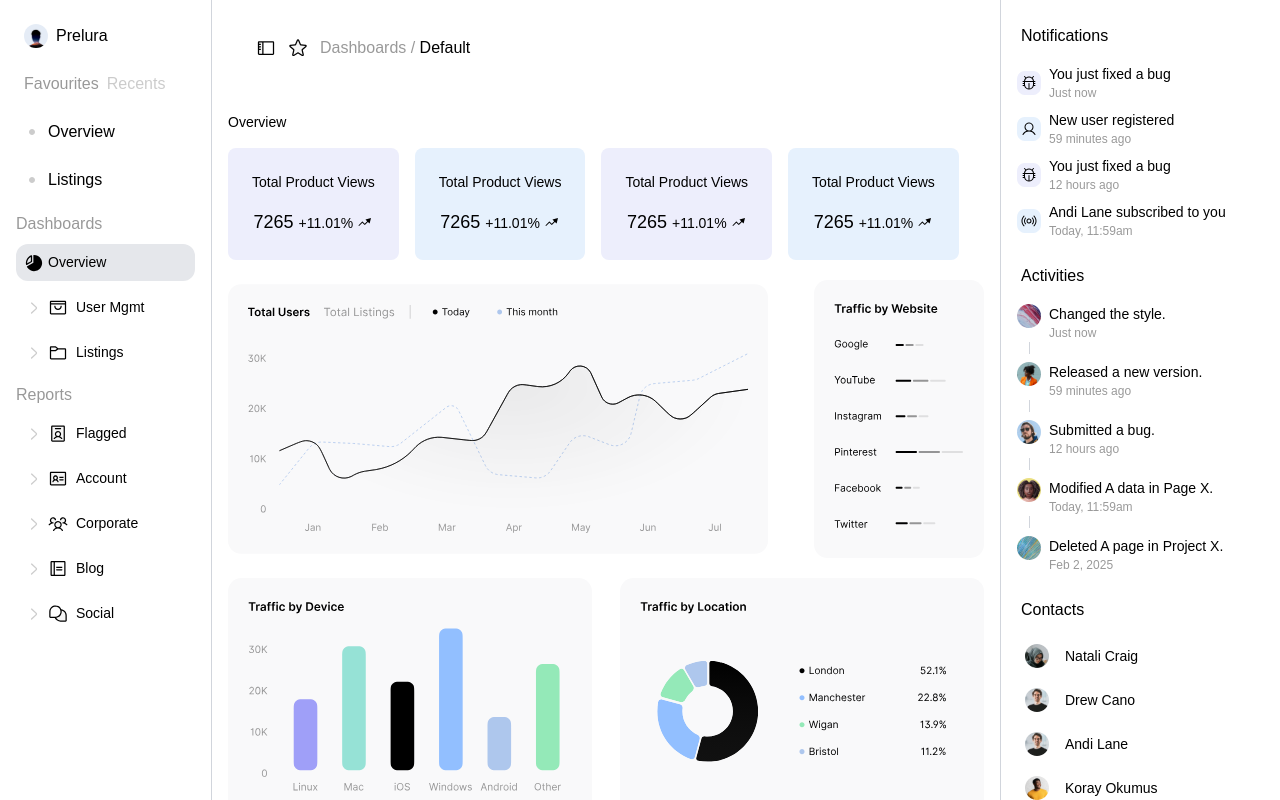
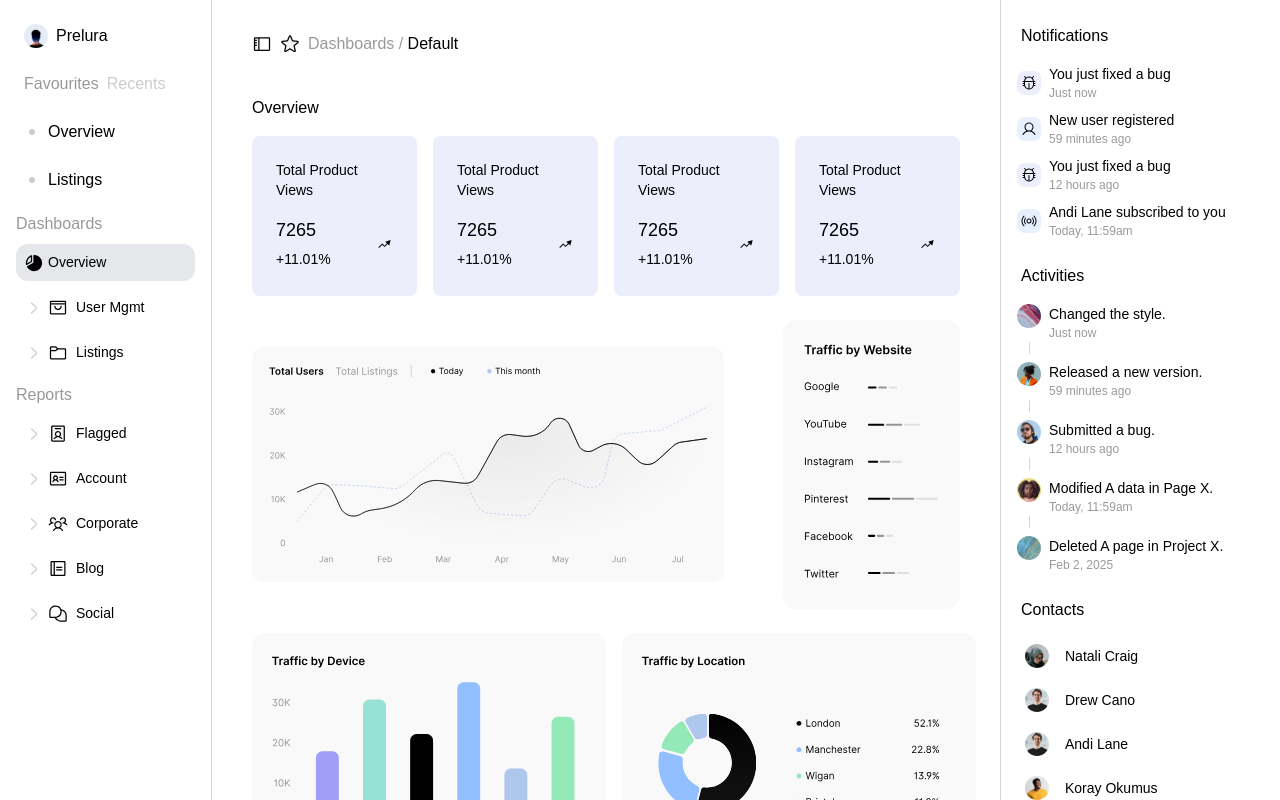
Before and after one commit to okolo157/voltis, a Next.js app: page /dashboard in a window 1280 px wide. Built offline with nearby package versions, Linux system fonts and the light colour scheme.

Commit message:
minor changes

```diff
--- a/app/dashboard/page.tsx
+++ b/app/dashboard/page.tsx
@@ -289,7 +289,6 @@ export default function Dashboard() {
               </div>
             )}
 
-            {/* Other menu items */}
             {[
               { id: "account" as keyof ExpandedSections, icon: "/account.svg", label: "Account" },
               { id: "corporate" as keyof ExpandedSections, icon: "/corporate.svg", label: "Corporate" },
@@ -339,7 +338,6 @@ export default function Dashboard() {
       </main>
 
       <aside className="hidden lg:block w-[280px] h-screen p-4 gap-4 border-l border-gray-300 overflow-y-auto">
-        {/* Notifications */}
         <div className="flex flex-col gap-2">
           <p className="py-[8px] px-[4px]">Notifications</p>
           <div className="flex flex-col gap-2">
@@ -385,7 +383,6 @@ export default function Dashboard() {
           </div>
         </div>
 
-        {/* Activities */}
         <div className="flex flex-col gap-2 my-4">
           <p className="py-[8px] px-[4px]">Activities</p>
           <div className="flex flex-col gap-2">
--- a/components/listings.tsx
+++ b/components/listings.tsx
@@ -18,15 +18,15 @@ export default function Listings() {
   });
 
   return (
-    <div className="p-6">
+    <div className="p-4 sm:p-6">
       {/* Header */}
-      <div className="flex justify-between items-center pb-4 border-b border-gray-300">
+      <div className="flex flex-col sm:flex-row justify-between items-start sm:items-center pb-4 border-b border-gray-300 gap-2 sm:gap-4">
         <h2 className="text-lg font-semibold">Listings</h2>
-        <div className="flex items-center gap-4">
+        <div className="flex flex-wrap items-center gap-2 sm:gap-4">
           <input
             type="text"
             placeholder="Search"
-            className="border rounded-md p-2 text-xs w-48"
+            className="border rounded-md p-2 text-xs w-full sm:w-48"
           />
           <button className="text-gray-600 text-xs">Filter</button>
           <button className="text-gray-600 text-xs">Sort</button>
@@ -43,8 +43,8 @@ export default function Listings() {
       </div>
 
       {viewMode === "table" ? (
-        <>
-          <div className="grid grid-cols-6 text-gray-500 text-xs font-medium py-2 border-b">
+        <div className="overflow-x-auto">
+          <div className="grid grid-cols-6 text-gray-500 text-xs font-medium py-2 border-b min-w-[600px]">
             <span>Title</span>
             <span>Brand</span>
             <span>Condition</span>
@@ -53,8 +53,7 @@ export default function Listings() {
             <span>Uploaded by</span>
           </div>
 
-          {/* Table Rows */}
-          <div className="divide-y">
+          <div className="divide-y min-w-[600px]">
             {listings.map((item, index) => (
               <div
                 key={index}
@@ -86,9 +85,9 @@ export default function Listings() {
               </div>
             ))}
           </div>
-        </>
+        </div>
       ) : (
-        <div className="grid grid-cols-3 gap-4 mt-4">
+        <div className="grid grid-cols-1 sm:grid-cols-2 lg:grid-cols-3 gap-4 mt-4">
           {listings.map((item, index) => (
             <div
               key={index}
@@ -99,7 +98,7 @@ export default function Listings() {
                 width={200}
                 height={100}
                 alt={item.title}
-                className=""
+                className="w-full h-auto"
               />
               <h3 className="font-semibold mt-2">{item.title}</h3>
               <p className="text-gray-500">
--- a/components/mainsection.tsx
+++ b/components/mainsection.tsx
@@ -4,24 +4,23 @@ import Image from "next/image";
 export default function Mainsection() {
   return (
     <div>
-      {" "}
-      <div>
-        <div className="px-[28px] py-[20px] flex justify-between ">
-          <div className="flex gap-3">
+      <div className="px-4 sm:px-6 py-4 flex flex-col sm:flex-row justify-between items-start sm:items-center gap-2 sm:gap-4">
+        <div className="flex items-center gap-2">
           <Image src="/bookicon.svg" alt="book icon" width={20} height={20} />
           <Image src="/staricon.svg" alt="star icon" width={20} height={20} />
-            <p className="text-black opacity-100">
+          <p className="text-black opacity-100 text-sm sm:text-base">
             <span className="opacity-40">Dashboards / </span> Default
           </p>
         </div>
         <div></div>
       </div>
 
-        <div className="flex gap-4 mt-8 flex-col">
-          <h1 className="text-sm">Overview</h1>
-
-          <div className="flex gap-4 flex-nowrap">
-            <div className="bg-[#EDEEFC] p-6 rounded-lg flex flex-col gap-4">
+      {/* Overview Section */}
+      <div className="flex flex-col gap-4 mt-6 px-4 sm:px-6">
+        <h1 className="text-sm sm:text-base">Overview</h1>
+        <div className="grid grid-cols-1 sm:grid-cols-2 lg:grid-cols-4 gap-4">
+          {Array(4).fill(
+            <div className="bg-[#EDEEFC] p-4 sm:p-6 rounded-lg flex flex-col gap-2 sm:gap-4">
               <h2 className="text-sm">Total Product Views</h2>
               <div className="flex justify-center items-center gap-1">
                 <p className="text-lg">
@@ -43,109 +42,42 @@ export default function Mainsection() {
                 </svg>
               </div>
             </div>
-            <div className="bg-[#E6F1FD] p-6 rounded-lg flex flex-col gap-4">
-              <h2 className="text-sm">Total Product Views</h2>
-              <div className="flex justify-center items-center gap-1">
-                <p className="text-lg">
-                  7265 <span className="text-sm">+11.01%</span>
-                </p>
-                <svg
-                  width="16"
-                  height="16"
-                  viewBox="0 0 16 16"
-                  fill="none"
-                  xmlns="http://www.w3.org/2000/svg"
-                >
-                  <path
-                    fill-rule="evenodd"
-                    clip-rule="evenodd"
-                    d="M8.45488 5.60777L14 4L12.6198 9.6061L10.898 7.9532L8.12069 10.8463C8.02641 10.9445 7.89615 11 7.76 11C7.62385 11 7.49359 10.9445 7.39931 10.8463L5.36 8.72199L2.36069 11.8463C2.16946 12.0455 1.85294 12.0519 1.65373 11.8607C1.45453 11.6695 1.44807 11.3529 1.63931 11.1537L4.99931 7.65373C5.09359 7.55552 5.22385 7.5 5.36 7.5C5.49615 7.5 5.62641 7.55552 5.72069 7.65373L7.76 9.77801L10.1766 7.26067L8.45488 5.60777Z"
-                    fill="black"
-                  />
-                </svg>
-              </div>
-            </div>{" "}
-            <div className="bg-[#EDEEFC] p-6 rounded-lg flex flex-col gap-4">
-              <h2 className="text-sm">Total Product Views</h2>
-              <div className="flex justify-center items-center gap-1">
-                <p className="text-lg">
-                  7265 <span className="text-sm">+11.01%</span>
-                </p>
-                <svg
-                  width="16"
-                  height="16"
-                  viewBox="0 0 16 16"
-                  fill="none"
-                  xmlns="http://www.w3.org/2000/svg"
-                >
-                  <path
-                    fill-rule="evenodd"
-                    clip-rule="evenodd"
-                    d="M8.45488 5.60777L14 4L12.6198 9.6061L10.898 7.9532L8.12069 10.8463C8.02641 10.9445 7.89615 11 7.76 11C7.62385 11 7.49359 10.9445 7.39931 10.8463L5.36 8.72199L2.36069 11.8463C2.16946 12.0455 1.85294 12.0519 1.65373 11.8607C1.45453 11.6695 1.44807 11.3529 1.63931 11.1537L4.99931 7.65373C5.09359 7.55552 5.22385 7.5 5.36 7.5C5.49615 7.5 5.62641 7.55552 5.72069 7.65373L7.76 9.77801L10.1766 7.26067L8.45488 5.60777Z"
-                    fill="black"
-                  />
-                </svg>
-              </div>
-            </div>
-            <div className="bg-[#E6F1FD] p-6 rounded-lg flex flex-col gap-4">
-              <h2 className="text-sm">Total Product Views</h2>
-              <div className="flex justify-center items-center gap-1">
-                <p className="text-lg">
-                  7265 <span className="text-sm">+11.01%</span>
-                </p>
-                <svg
-                  width="16"
-                  height="16"
-                  viewBox="0 0 16 16"
-                  fill="none"
-                  xmlns="http://www.w3.org/2000/svg"
-                >
-                  <path
-                    fill-rule="evenodd"
-                    clip-rule="evenodd"
-                    d="M8.45488 5.60777L14 4L12.6198 9.6061L10.898 7.9532L8.12069 10.8463C8.02641 10.9445 7.89615 11 7.76 11C7.62385 11 7.49359 10.9445 7.39931 10.8463L5.36 8.72199L2.36069 11.8463C2.16946 12.0455 1.85294 12.0519 1.65373 11.8607C1.45453 11.6695 1.44807 11.3529 1.63931 11.1537L4.99931 7.65373C5.09359 7.55552 5.22385 7.5 5.36 7.5C5.49615 7.5 5.62641 7.55552 5.72069 7.65373L7.76 9.77801L10.1766 7.26067L8.45488 5.60777Z"
-                    fill="black"
-                  />
-                </svg>
-              </div>
-            </div>
+          )}
         </div>
       </div>
 
-        <div className="flex justify-between my-5">
+      <div className="flex flex-col lg:flex-row justify-between gap-4 my-6 px-4 sm:px-6">
         <Image
           src="/left-chart.svg"
           alt="left chart"
-            width={540}
+          width={570}
           height={330}
-            className=""
+          className="w-full  lg:w-2/3 h-auto"
         />
-
         <Image
           src="/right-chart.svg"
           alt="right-chart"
           width={170}
           height={330}
-            className="3"
+          className="w-full lg:w-1/4 h-auto"
         />
       </div>
 
-        <div className="flex gap-7 max-w-full">
+      <div className="flex flex-col lg:flex-row gap-4 px-4 sm:px-6">
         <Image
           src="/left-graph.svg"
           alt="left-graph"
           width={332}
           height={280}
-            className="flex-1"
+          className="w-full lg:w-1/2 h-auto"
         />
         <Image
           src="/right-graph.svg"
           alt="right graph"
           width={332}
           height={280}
-            className="flex-1"
+          className="w-full lg:w-1/2 h-auto"
         />
-        </div>
       </div>
     </div>
   );
--- a/components/thumbnailview.tsx
+++ /dev/null
@@ -1,7 +0,0 @@
-import React from 'react'
-
-export default function thumbnailview() {
-  return (
-    <div>thumbnailview</div>
-  )
-}
--- a/components/usermanagement.tsx
+++ b/components/usermanagement.tsx
@@ -51,7 +51,7 @@ export default function UserManagement() {
   ];
 
   return (
-    <div className="flex flex-col items-center p-6">
+    <div className="flex flex-col items-center p-4 sm:p-6">
       {/* Header */}
       <div className="flex justify-between w-full max-w-4xl mb-4">
         <p className="text-lg font-semibold">User Management</p>
@@ -60,11 +60,12 @@ export default function UserManagement() {
           alt="dropdown icon"
           width={40}
           height={40}
+          className="w-6 h-6 sm:w-10 sm:h-10"
         />
       </div>
 
-      <div className="w-full max-w-4xl">
-        <div className="grid grid-cols-[40px_1fr_1fr_1fr_1fr_1fr] text-left text-[12px] text-neutral-600 font-light pb-3 border-b border-gray-300">
+      <div className="w-full max-w-4xl overflow-x-auto">
+        <div className="grid grid-cols-[40px_1fr_1fr_1fr_1fr_1fr] text-left text-[12px] text-neutral-600 font-light pb-3 border-b border-gray-300 min-w-[600px]">
           <span></span>
           <span>Username</span>
           <span>Date Joined</span>
@@ -73,21 +74,20 @@ export default function UserManagement() {
           <span>Shop Value</span>
         </div>
 
-        <div className="space-y-2 mt-4 text-sm">
+        <div className="space-y-2 mt-4 text-sm min-w-[600px]">
           {users.map((user, index) => (
             <div
               key={index}
               className={`grid grid-cols-[40px_1fr_1fr_1fr_1fr_1fr] items-center gap-4 p-3 rounded-lg ${user.bgColor}`}
             >
-              {/* SVG Icon */}
               <Image
                 src="/tableicon.svg"
                 width={20}
                 height={20}
                 alt="table icon"
+                className="w-5 h-5"
               />
 
-              {/* User Info */}
               <span>{user.username}</span>
               <span>{user.dateJoined}</span>
               <span>{user.listings}</span>
```
Lines whose indentation alone changed are shown as unchanged.
